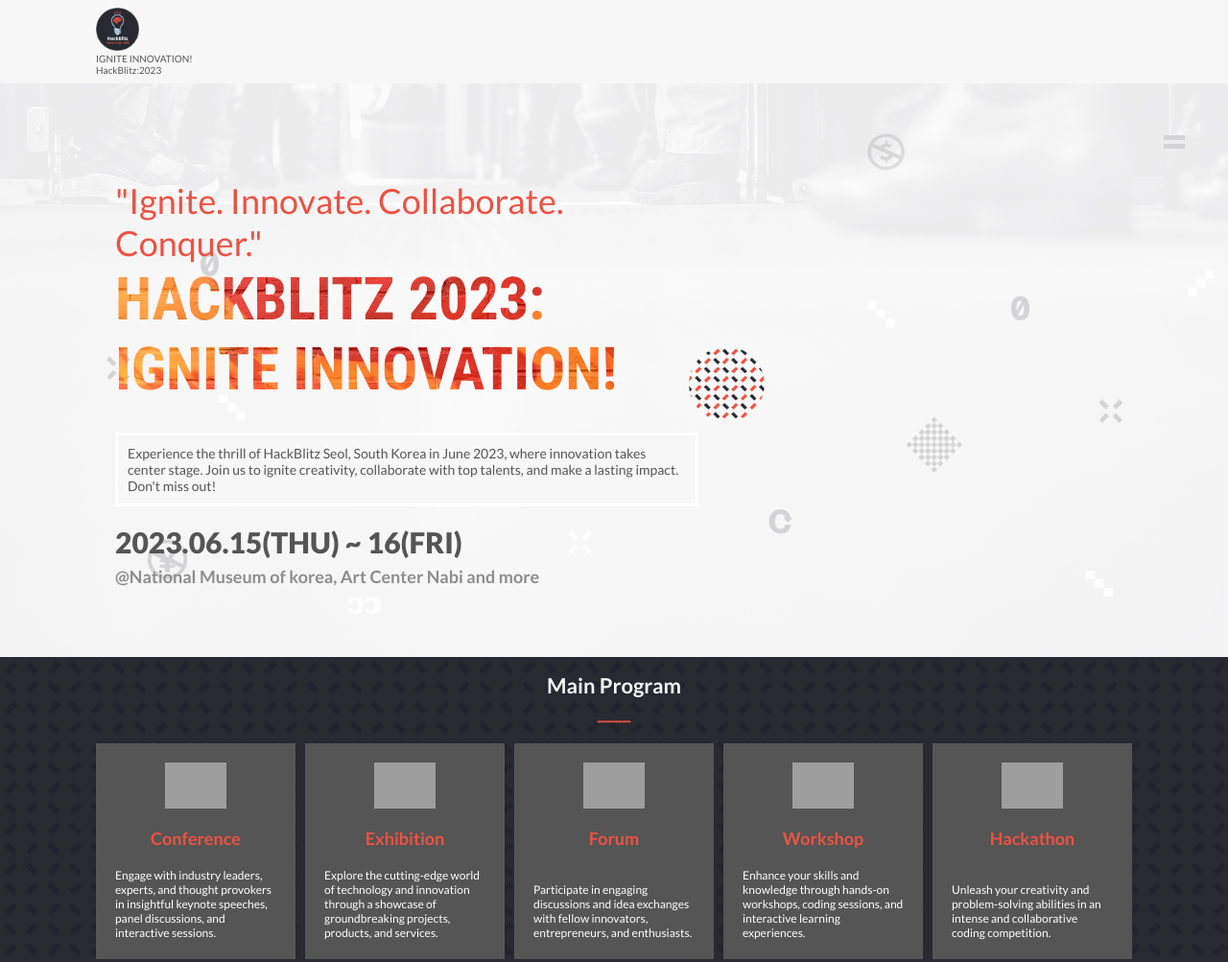
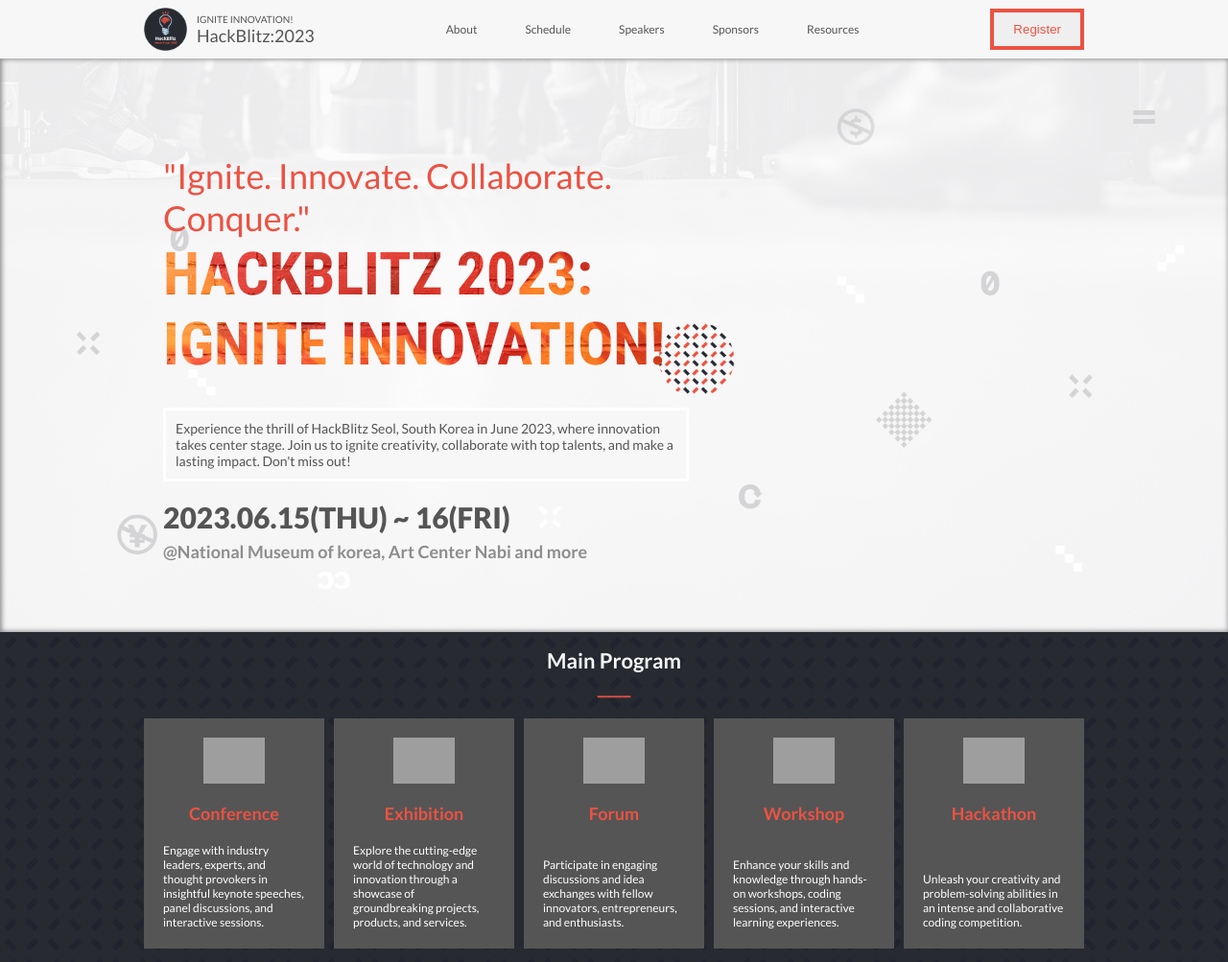
Before and after one commit to devendra-alt/capstone-hackBlitz, a website: page index.html in a window 1280 px wide. Shown: the top 1003 px of the page at 96% size. Drawn offline with Linux system fonts and the light colour scheme; grey boxes are pictures that could not be loaded.

Commit message:
Added sticky header

```diff
--- a/index.html
+++ b/index.html
@@ -19,34 +19,37 @@
     <title>HackBlitz</title>
   </head>
   <body>
-    <header>
+    <header id="sticky-header">
       <div class="desktop-menu-main">
         <div class="logo">
           <img src="assets/images/logo.png" alt="site logo" />
-          <div>
+          <div class="logo-title">
             <p class="logo-subtitle">IGNITE INNOVATION!</p>
-            <p class="logo-title">HackBlitz:2023</p>
+            <p class="logo-main-title">HackBlitz:2023</p>
           </div>
+          <div class="clear"></div>
         </div>
         <nav class="desktop-menu">
           <li class="desktop-menu-item">
-            <a href="" class="dekstop-menu-item"></a>
+            <a href="#" class="dekstop-menu-link">About</a>
           </li>
           <li class="desktop-menu-item">
-            <a href="" class="dekstop-menu-item"></a>
+            <a href="#" class="dekstop-menu-link">Schedule</a>
           </li>
           <li class="desktop-menu-item">
-            <a href="" class="dekstop-menu-item"></a>
+            <a href="#" class="dekstop-menu-link">Speakers</a>
           </li>
           <li class="desktop-menu-item">
-            <a href="" class="dekstop-menu-item"></a>
+            <a href="#" class="dekstop-menu-link">Sponsors</a>
           </li>
           <li class="desktop-menu-item">
-            <a href="" class="dekstop-menu-item"></a>
+            <a href="#" class="dekstop-menu-link">Resources</a>
           </li>
         </nav>
+        <button class="register-button">Register</button>
       </div>
     </header>
+    <div class="render-container">
       <section class="hero">
         <header class="header">
           <div class="menu-i">
@@ -147,8 +150,9 @@
             />
             <h5>Exhibition</h5>
             <p>
-            Explore the cutting-edge world of technology and innovation through
-            a showcase of groundbreaking projects, products, and services.
+              Explore the cutting-edge world of technology and innovation
+              through a showcase of groundbreaking projects, products, and
+              services.
             </p>
           </li>
           <li class="list-item" id="itme-3">
@@ -173,8 +177,8 @@
             />
             <h5>Workshop</h5>
             <p>
-            Enhance your skills and knowledge through hands-on workshops, coding
-            sessions, and interactive learning experiences.
+              Enhance your skills and knowledge through hands-on workshops,
+              coding sessions, and interactive learning experiences.
             </p>
           </li>
           <li class="list-item" id="itme-5">
@@ -186,8 +190,8 @@
             />
             <h5>Hackathon</h5>
             <p>
-            Unleash your creativity and problem-solving abilities in an intense
-            and collaborative coding competition.
+              Unleash your creativity and problem-solving abilities in an
+              intense and collaborative coding competition.
             </p>
           </li>
         </ul>
@@ -224,6 +228,7 @@
           <li class="partner" id="airbnb">airbnb</li>
         </ul>
       </section>
+    </div>
     <footer class="footer">
       <div class="logo">
         <img src="/assets/images/logo.png" alt="" />
--- a/index.js
+++ b/index.js
@@ -69,3 +69,18 @@
 moreBtn.addEventListener('click', () => {
   mediaCreater();
 });
+
+// sticky header
+
+const header = document.getElementById('sticky-header');
+const sticky = header.offsetTop;
+
+const stickyHeader = () => {
+  if (window.scrollY > sticky) {
+    header.classList.add('sticky');
+  } else {
+    header.classList.remove('sticky');
+  }
+};
+
+window.onscroll = () => stickyHeader();
--- a/style.scss
+++ b/style.scss
@@ -458,14 +458,25 @@
 
 @media screen and (min-width: 768px) {
   @mixin padding-right-left-desktop {
-    padding-right: 10rem;
-    padding-left: 10rem;
+    padding-right: 15rem;
+    padding-left: 15rem;
+  }
+
+  .sticky {
+    z-index: 100;
+    background-color: $complimentry-color2;
+    position: sticky;
+    top: 0;
+    box-shadow: 5px 0 5px 0.5px $font-color;
   }
 
   header {
     .desktop-menu-main {
       @include padding-right-left-desktop();
+      @include flex-center();
 
+      justify-content: space-between;
+      gap: 2rem;
       padding-top: 0.8rem;
       padding-bottom: 0.8rem;
 
@@ -473,17 +484,61 @@
         & > img {
           width: 4.5rem;
           height: 4.5rem;
+          float: left;
+        }
+
+        .logo-title {
+          float: left;
+          margin-left: 1rem;
+          margin-top: 0.6rem;
+
+          .log-subtitle {
+            font-weight: 400;
+            color: $font-color;
+          }
+
+          .logo-main-title {
+            font-size: 1.8rem;
+          }
+        }
+
+        .clear {
+          clear: both;
         }
       }
 
       .desktop-menu {
+        @include flex-center();
+
         list-style: none;
+        gap: 5rem;
+
+        .desktop-menu-item {
+          & > * {
+            text-decoration: none;
+            font-size: 1.2rem;
+            color: $font-color;
+            font-weight: 400;
+          }
+        }
       }
+    }
+
+    .register-button {
+      border: 0.4rem solid $primary-color;
+      padding: 1rem;
+
+      @include padding-left-right();
+
+      color: $primary-color;
     }
   }
 
   .hero {
     background-image: url(assets/images/home-desktop.png);
+    background-size: cover;
+    background-position: center center;
+    box-shadow: 1px 0 5px 1px $partner-font-color inset;
 
     @include padding-right-left-desktop();
 
```
Also changed, not shown: style.css, 1 other file. Lines whose indentation alone changed are shown as unchanged.
